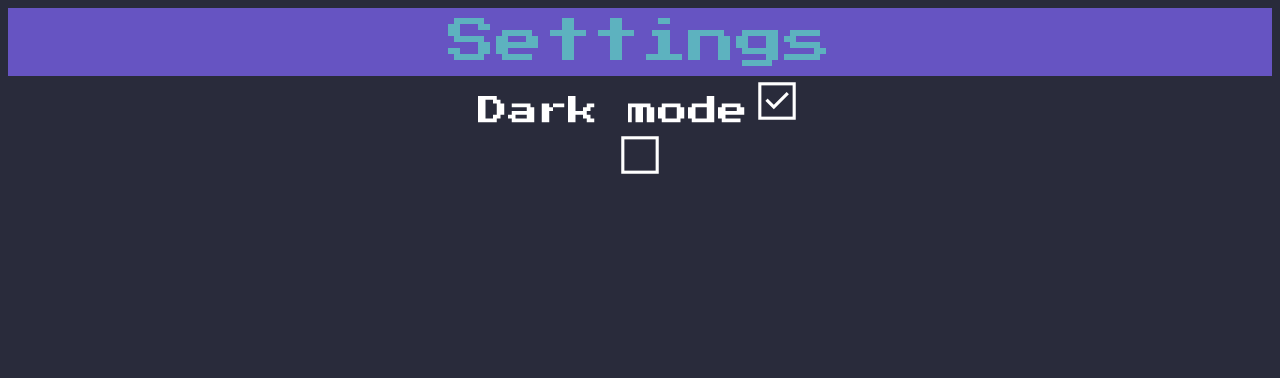
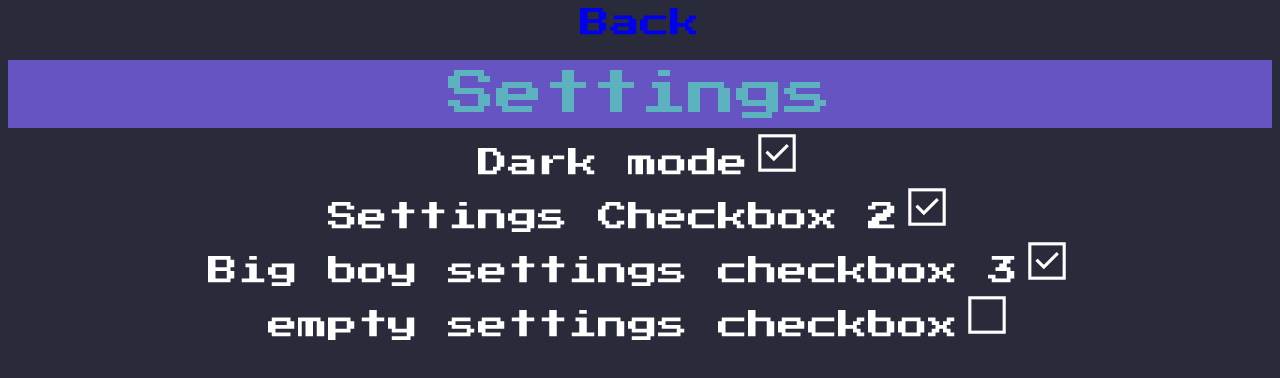
Before and after one commit to Spoookynator/spoookynator.github.io, a plain HTML site: page settings/index.html in a window 1280 px wide. Drawn offline with nearby package versions, Linux system fonts and the light colour scheme.

Commit message:
much more content

```diff
--- a/settings/index.html
+++ b/settings/index.html
@@ -1,22 +1,43 @@
 <!DOCTYPE html>
 <html lang="en">
+
 <head>
     <meta charset="UTF-8">
     <meta http-equiv="X-UA-Compatible" content="IE=edge">
     <meta name="viewport" content="width=device-width, initial-scale=1.0">
 
     <link rel="stylesheet" href="/css/dark-styles.css" />
+    <link rel="stylesheet" href="/css/dark-styles-settings.css" />
     <title>Settings</title>
+    <script src="/js/checkbox_toggle.js"></script>
 </head>
-<body>
-    <h1 class="title page-settings">Settings</h1>
-    <div class="settings-container">
+
+<header>
+    <a class="back-button text" href="/index.html">Back</a>
+</header>
+<body onload="loadCheckboxesFromStorage()">
+    <br class="top-padding">
+    <h1 class="page-settings title">Settings</h1>
+    <div id="settings-container">
         <div class="setting-container">
             <div class="text">Dark mode</div>
-            <div class="material-symbols-sharp checkbox">check_box</div>
+            <div class="material-symbols-sharp checkbox" onclick="toggle(this)" id="dark-mode">check_box</div>
+        </div>
+        <div class="setting-container">
+            <div class="text">Settings Checkbox 2</div>
+            <div class="material-symbols-sharp checkbox" onclick="toggle(this)" id="toggle-2">check_box</div>
         </div>
 
-        <div class="material-symbols-sharp checkbox">check_box_outline_blank</div>
+        <div class="setting-container">
+            <div class="text">Big boy settings checkbox 3</div>
+            <div class="material-symbols-sharp checkbox" onclick="toggle(this)" id="toggle-3">check_box</div>
+        </div>
+
+        <div class="setting-container">
+            <div class="text">empty settings checkbox</div>
+            <div class="material-symbols-sharp checkbox" onclick="toggle(this)" id="toggle-4">check_box_outline_blank</div>
+        </div>
     </div>
 </body>
+
 </html>
```
